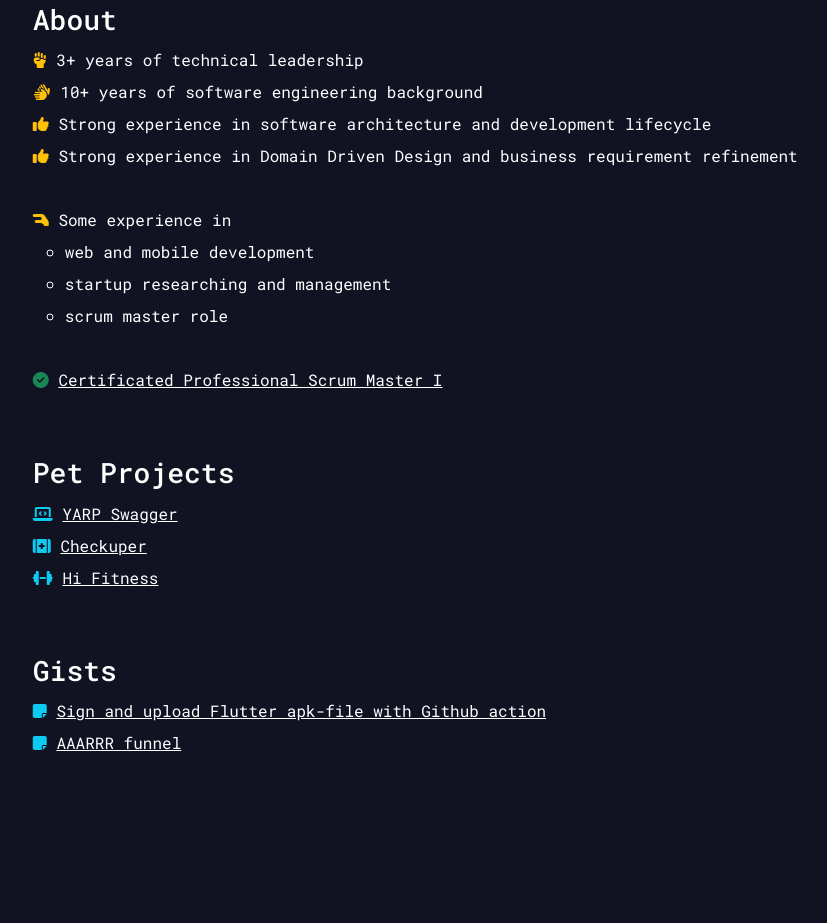
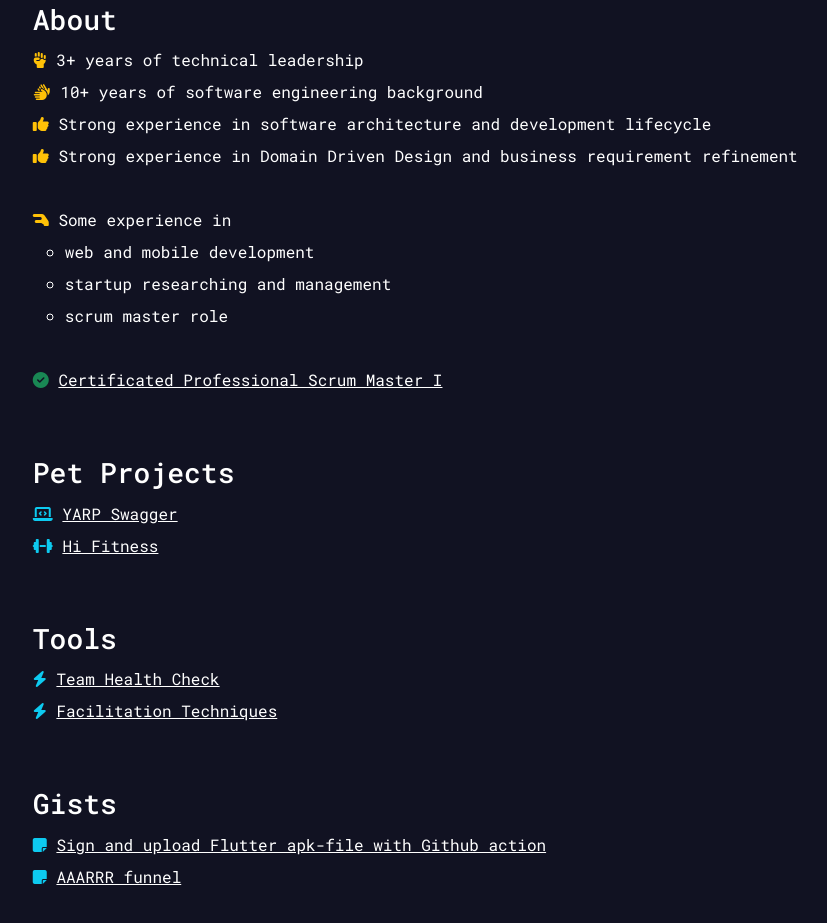
Before and after one commit to andreytreyt/andreytreyt, a plain HTML site: page public/index.html in a window 1280 px wide. Shown: the part 571-1494 px from the top of the page, without its empty margins (213-1040 px from the left). Before the commit the page ends 1390 px from the top, so only its background shows below. Drawn offline with nearby package versions, Linux system fonts and the light colour scheme.

Commit message:
add tools section

```diff
--- a/public/index.html
+++ b/public/index.html
@@ -160,12 +160,21 @@
                         target="blank">YARP Swagger</a>
                 </li>
                 <li>
-                    <i class="fa-solid fa-kit-medical text-info"></i>&nbsp;<a href="https://checkuper.com/"
-                        target="blank">Checkuper</a>
+                    <i class="fa-solid fa-dumbbell text-info"></i>&nbsp;<a href="https://hifitness.app/"
+                        target="blank">Hi&nbsp;Fitness</a>
+                </li>
+            </uL>
+        </section>
+        <section>
+            <h3>Tools</h3>
+            <uL>
+                <li>
+                    <i class="fa-solid fa-bolt text-info"></i>&nbsp;<a href="https://github.com/andreytreyt/team-health-check"
+                        target="blank">Team Health Check</a>
                 </li>
                 <li>
-                    <i class="fa-solid fa-dumbbell text-info"></i>&nbsp;<a href="https://hifitness.app/"
-                        target="blank">Hi&nbsp;Fitness</a>
+                    <i class="fa-solid fa-bolt text-info"></i>&nbsp;<a href="https://github.com/andreytreyt/facilitation"
+                        target="blank">Facilitation Techniques</a>
                 </li>
             </uL>
         </section>
```
